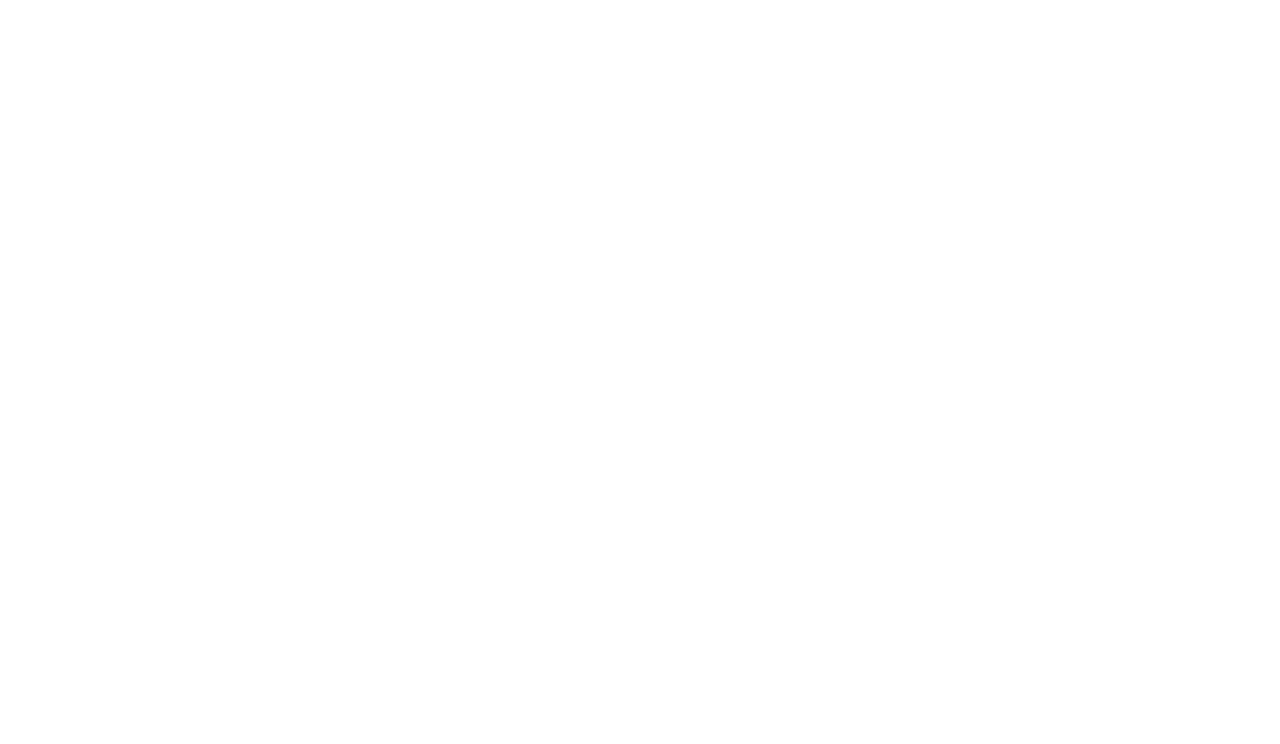
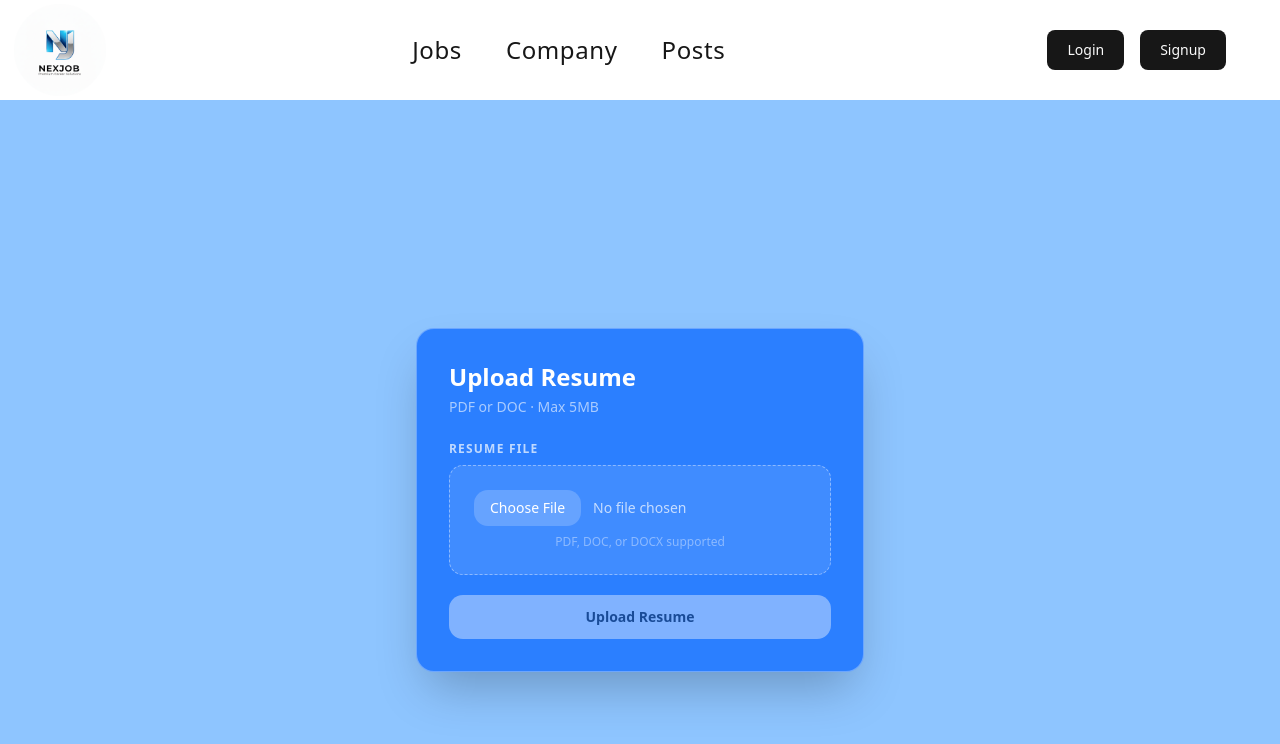
Before and after one commit to Bilal1lshk/job_portal_Frontend, a React (Vite) app: page /addresume in a window 1280 px wide. Before the commit this address had no page. Shown: the top 744 px of the page. Built offline with nearby package versions, Linux system fonts and the light colour scheme.

Commit message:
All Done

```diff
--- a/src/App.jsx
+++ b/src/App.jsx
@@ -25,6 +25,7 @@ import PostUpdate from './components/Adminwork/PostUpdate.jsx'
 import Postdelete from './components/Adminwork/Postdelete.jsx'
 import Detailpost from './components/Adminwork/Detailpost.jsx'
 import { useEffect } from 'react'
+import Resume from './pages/Resume/Resume.jsx'
 
 function App() {
   const user = useSelector(store => store?.Setuser?.user)
@@ -43,6 +44,9 @@ function App() {
         <Route path='/browse' element={<Browse />} />
         <Route path='/posts' element={<Posts />} />
         <Route path='/profile' element={<Profile key={user?.id || 'profile'} />} />
+        <Route path='/addresume' element={<Resume />} />
+
+
         <Route path='/logout' element={<Logout />} />
         <Route path='/jobs/:id' element={<Sepratejob />} />
         {/* create admin job comonents */}
--- a/src/components/Aplicationstaus.jsx
+++ b/src/components/Aplicationstaus.jsx
@@ -20,8 +20,7 @@ export default function Aplicationstaus() {
             const alldata = await axios.get(`${Secret_admin_application_key}/get`, {
                 withCredentials: true
             })
-            console.log(alldata)
-            const maindata=alldata?.data?.map((data)=>data)
+            const maindata = alldata?.data?.map((data) => data)
             dispatch(allapplicationssatatus(maindata))
         }
         applicationstatus()
--- a/src/pages/Profile/Profile.jsx
+++ b/src/pages/Profile/Profile.jsx
@@ -1,11 +1,12 @@
 import React, { useState } from 'react'
 import Navbar from '../../components/resuable/navbar.jsx'
-import { CircleUser, Mail, Phone, PencilOff, SkullIcon, ChevronsLeftRightEllipsis } from 'lucide-react';
+import { CircleUser, Mail, Phone, PencilOff, SkullIcon, ChevronsLeftRightEllipsis, Link2Icon } from 'lucide-react';
 
 import Aplicationstaus from '../../components/Aplicationstaus.jsx';
 import Edittab from '../../components/resuable/Edittab.jsx';
 import { useSelector } from 'react-redux';
 import { Button } from '../../components/ui/button.jsx';
+import { Link } from 'react-router-dom';
 
 
 
@@ -19,9 +20,11 @@ export default function Profile() {
     <div className='min-h-screen  min-w-full bg-[#8EC5FF]'>
       <div className='w-full h-full '>
         <Navbar />
-        <div className='flex justify-center mt-7 text-4xl'>
+        <div className='flex flex-col justify-center items-center mt-7 text-4xl'>
 
           <h4>Your Profile {user?.fullname}</h4>
+          <br />
+          <Link to="/addresume" className='text-[25px] text-blue-800'>Wanna add your resume?</Link>
         </div>
         <div className="intro min-h-[65%] max-h-[90%] mx-auto text-[#1C0770] font-medium  mt-14 md:w-[65%] w-[80%] p-2 shadow-sm bg-[#8EC5FF]">
           <div className="edit flex justify-end items-center p-3 ">
@@ -40,6 +43,10 @@ export default function Profile() {
             <div className='flex w-full md:flex-row flex-col items-center gap-2   '>
               <Phone />
               <p>{user?.Phonenumber}</p>
+            </div>
+            <div className='flex w-full md:flex-row flex-col items-center gap-2   '>
+              <Link2Icon />
+              <Link to={`${user?.profile?.resume}`}>Your resume</Link>
             </div>
 
             <div className='flex w-full md:flex-row flex-col items-center gap-2 '>
--- /dev/null
+++ b/src/pages/Resume/Resume.jsx
@@ -0,0 +1,124 @@
+import React, { useState } from 'react'
+import Navbar from '../../components/resuable/navbar'
+import axios from 'axios'
+import { Secret_api_key } from '../../Constants/keys'
+import { toast } from 'sonner'
+import { useNavigate } from 'react-router-dom'
+import { useDispatch } from 'react-redux'
+import { Setuservalue } from '../../redux/Setuser'
+
+export default function Resume() {
+    const [file, setFile] = useState(null)
+    const [loading, setLoading] = useState(false)
+    const navigate = useNavigate()
+    const dispatch = useDispatch()
+    const handleSubmit = async (e) => {
+        e.preventDefault()
+        const formData = new FormData()
+        formData.append("resume", file)
+        try {
+            const data = await axios.post(`${Secret_api_key}/user/Upload`, formData, {
+                withCredentials: true,
+            })
+            console.log(data)
+            const newdata = data?.data?.findeduser
+            console.log("newdata", newdata)
+            const dispatced = dispatch(Setuservalue(newdata))
+            console.log(dispatced)
+            await toast.message(data?.data?.message)
+            navigate("/profile")
+
+        } catch (err) {
+            console.log("err", err)
+        }
+    }
+
+    return (
+        <>
+            <Navbar />
+            <div className="min-h-screen bg-[#8EC5FF] flex items-center justify-center px-4">
+                <div className="
+                w-full max-w-md
+                backdrop-blur-md
+                bg-blue-500
+                border border-white/30
+                rounded-2xl
+                p-8
+                shadow-2xl
+            ">
+                    {/* Title */}
+                    <h2 className="text-2xl font-bold text-white mb-1">
+                        Upload Resume
+                    </h2>
+                    <p className="text-white/60 text-sm mb-6">
+                        PDF or DOC · Max 5MB
+                    </p>
+
+                    <form onSubmit={handleSubmit} className="flex flex-col gap-5">
+
+                        {/* File input */}
+                        <div className="flex flex-col gap-2">
+                            <label className="text-xs font-semibold uppercase tracking-widest text-white/70">
+                                Resume File
+                            </label>
+                            <div className="
+                            w-full
+                            border border-dashed border-white/40
+                            rounded-xl
+                            p-6
+                            text-center
+                            bg-white/10
+                            cursor-pointer
+                            hover:bg-white/20
+                            transition
+                        ">
+                                <input
+                                    type="file"
+                                    onChange={(e) => setFile(e.target.files[0])}
+                                    className="
+                                    w-full text-sm text-white/70
+                                    file:mr-3 file:py-2 file:px-4
+                                    file:rounded-xl file:border-0
+                                    file:text-sm file:font-medium
+                                    file:bg-white/20 file:text-white
+                                    file:cursor-pointer
+                                    hover:file:bg-white/30
+                                "
+                                />
+                                {file && (
+                                    <p className="text-xs text-white/60 mt-2">
+                                        ✓ {file.name}
+                                    </p>
+                                )}
+                                {!file && (
+                                    <p className="text-xs text-white/40 mt-2">
+                                        PDF, DOC, or DOCX supported
+                                    </p>
+                                )}
+                            </div>
+                        </div>
+
+                        {/* Submit */}
+                        <button
+                            type="submit"
+                            disabled={!file || loading}
+                            className="
+                            w-full py-3
+                            bg-white
+                            hover:bg-blue-700
+                            disabled:opacity-40
+                            disabled:cursor-not-allowed
+                            text-black font-bold text-sm
+                            rounded-xl
+                            transition
+                        "
+                        >
+                            {loading ? "Uploading..." : "Upload Resume"}
+                        </button>
+
+                    </form>
+                </div>
+            </div>
+        </>
+    )
+}
```
